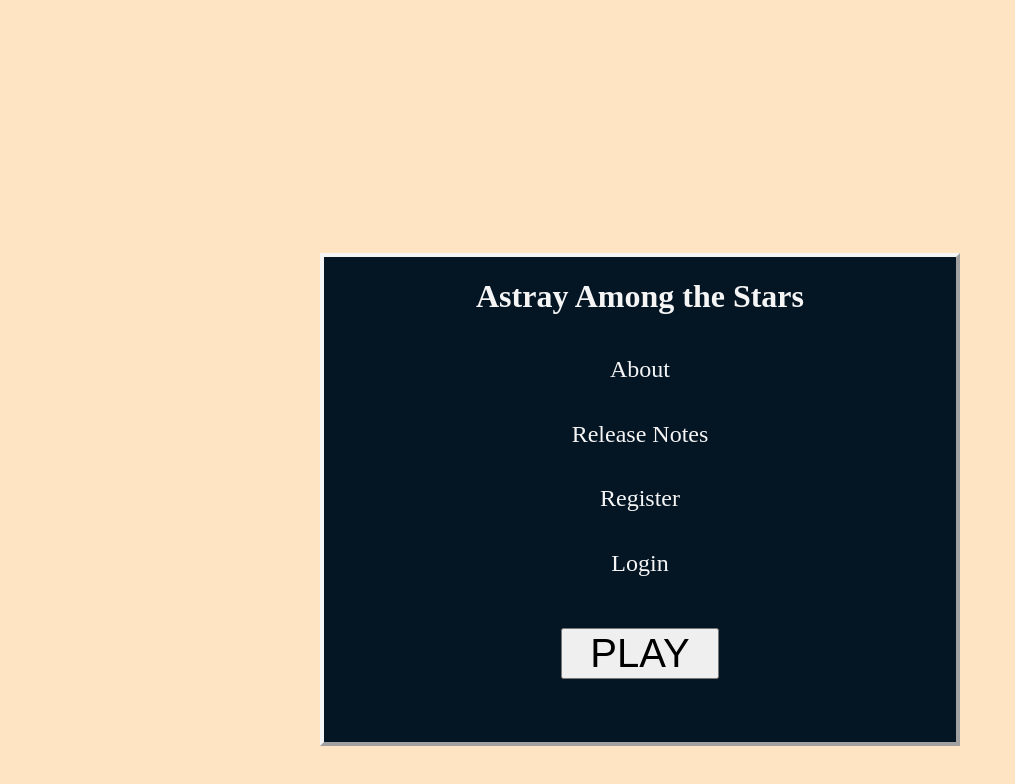
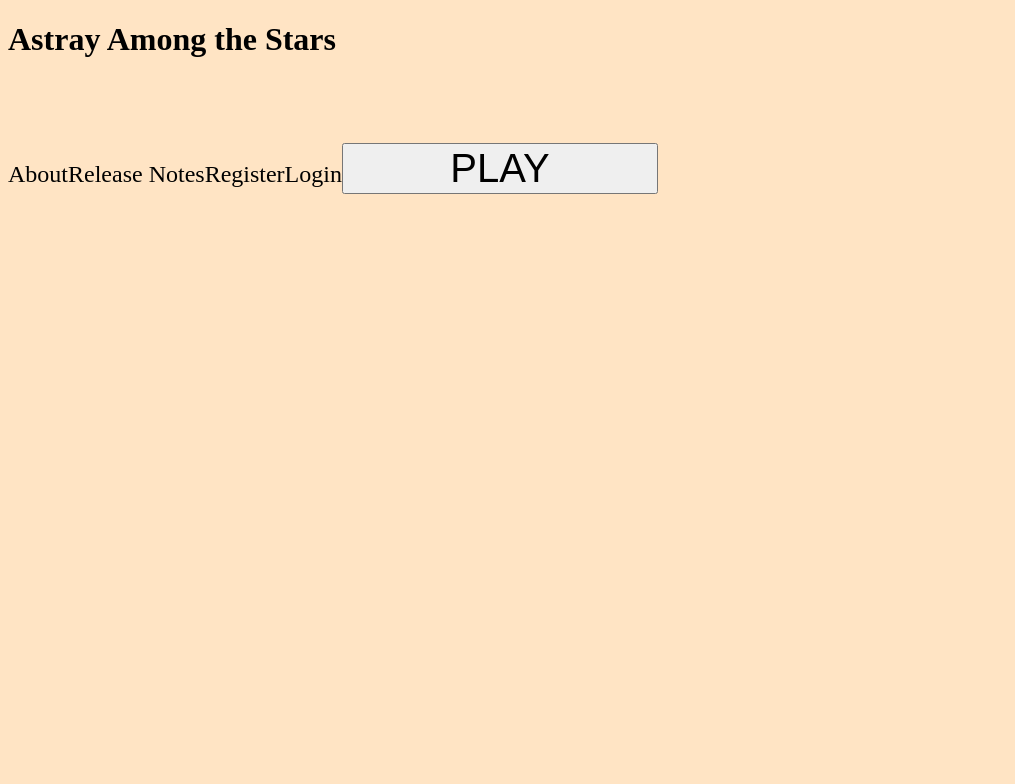
Before and after one commit to ScottM406/react-game, a React (Vite) app in the folder frontend/: page / in a window 1280 px wide. Shown: the top 784 px of the page, without its empty margins (0-1015 px from the left). Built offline with nearby package versions, Linux system fonts and the light colour scheme.

Commit message:
add logic - idff homepage elements based on if user is logged in.

```diff
--- a/frontend/src/components/Home.tsx
+++ b/frontend/src/components/Home.tsx
@@ -1,13 +1,19 @@
 import { Link } from "react-router-dom";
 
-const Home = () => {
+interface HomeProps {
+  token: string
+}
+
+const Home: React.FC<HomeProps> = ({ token }) => {
+
   return (
-    <div id="home-block">
+    <div className="home-block">
       <h1>Astray Among the Stars</h1>
       <Link className="home-link" to="about">About</Link>
       <Link className="home-link" to="releasenotes">Release Notes</Link>
-      <Link className="home-link" to="register">Register</Link>
-      <Link className="home-link" to="login">Login</Link>
+      {!token && <Link className="home-link" to="register">Register</Link>}
+      {!token &&<Link className="home-link" to="login">Login</Link>}
+      {token && <h2 id="logged-in-home-message">Logged in</h2>}
       <button className="play-button">PLAY</button>
     </div>
   )
```
